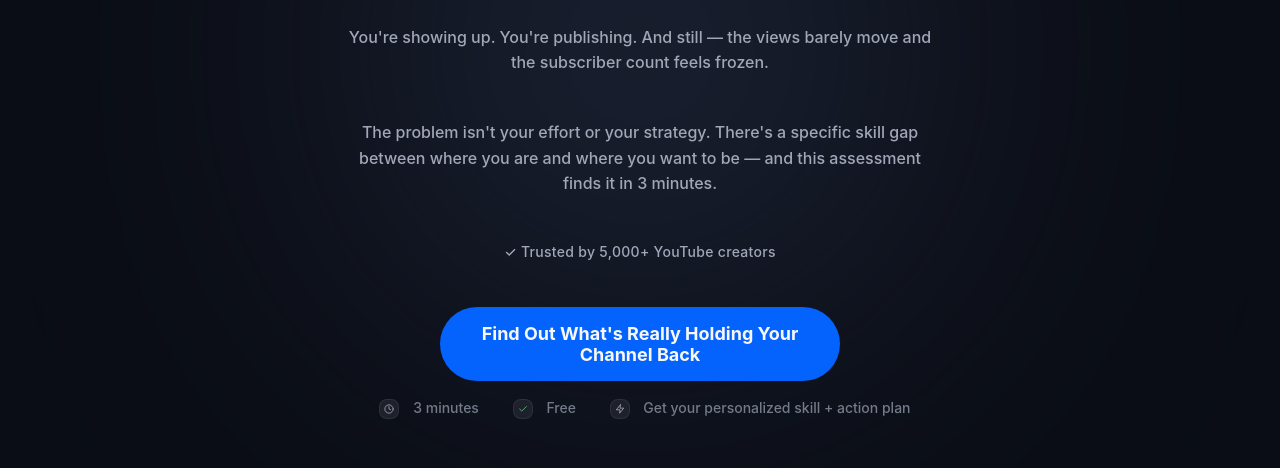
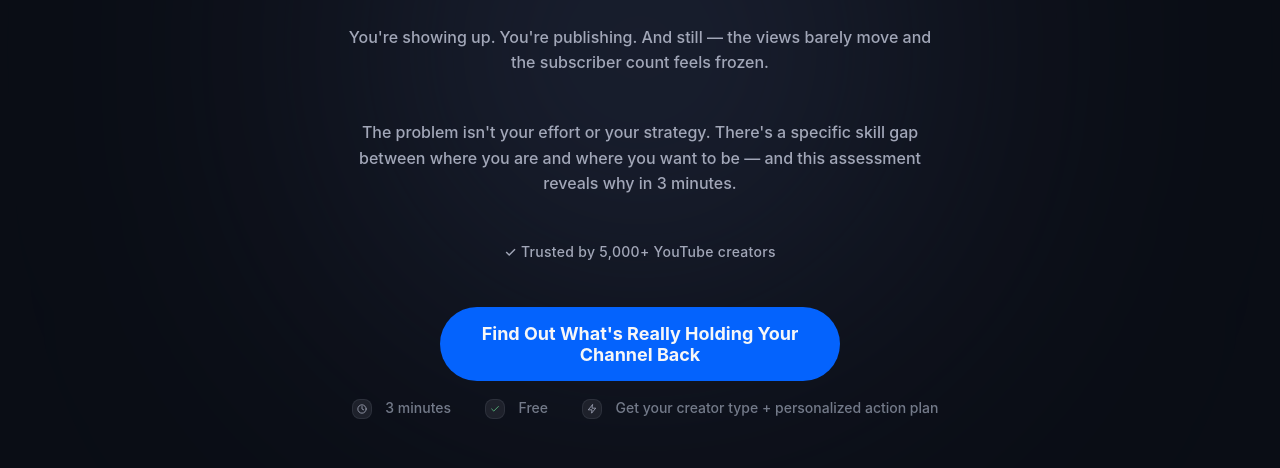
Before and after one commit to sandieman2/coaching-assessment, a website: page index.html in a window 1280 px wide. Shown: the part 484-952 px from the top of the page. Drawn offline with Linux system fonts and the light colour scheme; a web font is replaced by a local one.

Commit message:
v23: 4 copy tweaks for archetype consistency
1. Hero subhead: 'finds it' → 'reveals why'
2. CTA meta (×2): 'personalized skill + action plan' → 'creator type + personalized action plan'
3. Contact sub: added 'Your creator type and'
4. Loading sub: 'building your personalized skill report' → 'analyzing your answers to reveal your creator type'

```diff
--- a/index.html
+++ b/index.html
@@ -21,13 +21,13 @@
     <h1>Feeling frustrated that your YouTube channel isn't growing</h1>
     <h3 class="hook-sub">even though you're posting consistently?</h3>
     <p class="subhead">You're showing up. You're publishing. And still — the views barely move and the subscriber count feels frozen.</p>
-    <p class="subhead" style="margin-top: 0;">The problem isn't your effort or your strategy. There's a specific skill gap between where you are and where you want to be — and this assessment finds it in 3 minutes.</p>
+    <p class="subhead" style="margin-top: 0;">The problem isn't your effort or your strategy. There's a specific skill gap between where you are and where you want to be — and this assessment reveals why in 3 minutes.</p>
     <p class="subhead" style="margin-top: 0; font-size: 14px; color: #A2A7B8; letter-spacing: 0.3px; position: relative;">✓ Trusted by 5,000+ YouTube creators</p>
     <button class="cta-btn" onclick="startQuiz()">Find Out What's Really Holding Your Channel Back</button>
     <div class="cta-meta">
       <span><span class="icon-badge xs"><svg viewBox="0 0 24 24" stroke="#A2A7B8" fill="none"><circle cx="12" cy="12" r="10"/><polyline points="12 6 12 12 16 14"/></svg></span> 3 minutes</span>
       <span><span class="icon-badge xs"><svg viewBox="0 0 24 24" stroke="#5DC583" fill="none"><polyline points="20 6 9 17 4 12"/></svg></span> Free</span>
-      <span><span class="icon-badge xs"><svg viewBox="0 0 24 24" stroke="#A2A7B8" fill="none"><polygon points="13 2 3 14 12 14 11 22 21 10 12 10 13 2"/></svg></span> Get your personalized skill + action plan</span>
+      <span><span class="icon-badge xs"><svg viewBox="0 0 24 24" stroke="#A2A7B8" fill="none"><polygon points="13 2 3 14 12 14 11 22 21 10 12 10 13 2"/></svg></span> Get your creator type + personalized action plan</span>
     </div>
   </div>
 
@@ -107,7 +107,7 @@
     <h2>Ready to discover what's really holding your channel back?</h2>
     <p>15 questions. 3 minutes. Discover your creator type and the one skill that changes everything.</p>
     <button class="cta-btn" onclick="startQuiz()">Start the Free Assessment →</button>
-    <div class="cta-meta" style="color:#737A89;"><span><span class="icon-badge xs"><svg viewBox="0 0 24 24" stroke="#A2A7B8" fill="none"><circle cx="12" cy="12" r="10"/><polyline points="12 6 12 12 16 14"/></svg></span> 3 minutes</span><span><span class="icon-badge xs"><svg viewBox="0 0 24 24" stroke="#5DC583" fill="none"><polyline points="20 6 9 17 4 12"/></svg></span> Free</span><span><span class="icon-badge xs"><svg viewBox="0 0 24 24" stroke="#A2A7B8" fill="none"><polygon points="13 2 3 14 12 14 11 22 21 10 12 10 13 2"/></svg></span> Get your personalized skill + action plan</span></div>
+    <div class="cta-meta" style="color:#737A89;"><span><span class="icon-badge xs"><svg viewBox="0 0 24 24" stroke="#A2A7B8" fill="none"><circle cx="12" cy="12" r="10"/><polyline points="12 6 12 12 16 14"/></svg></span> 3 minutes</span><span><span class="icon-badge xs"><svg viewBox="0 0 24 24" stroke="#5DC583" fill="none"><polyline points="20 6 9 17 4 12"/></svg></span> Free</span><span><span class="icon-badge xs"><svg viewBox="0 0 24 24" stroke="#A2A7B8" fill="none"><polygon points="13 2 3 14 12 14 11 22 21 10 12 10 13 2"/></svg></span> Get your creator type + personalized action plan</span></div>
   </div>
 
   <footer><div class="footer-inner"><img src="https://cdn.sanity.io/images/7g6d2cj1/production/a2bf9b53ebbd3c08a8b691276185b95f65a7ca85-131x44.svg" alt="vidIQ" style="height:22px;opacity:0.6;"> · <a href="https://vidiq.com/coaching">vidiq.com/coaching</a> · © 2026 vidIQ</div></footer>
@@ -129,7 +129,7 @@
   <div class="loading-wrap">
     <div class="spinner"></div>
     <h2>Discovering your growth unlock…</h2>
-    <p>We're building your personalized skill report — here's what's happening.</p>
+    <p>We're analyzing your answers to reveal your creator type — here's what's happening.</p>
     <div class="loading-progress-bar" style="max-width:320px;margin:0 auto 24px;background:#1E212B;border-radius:4px;height:6px;overflow:hidden;position:relative;">
       <div id="loading-progress-fill" style="width:0%;height:100%;border-radius:4px;background:linear-gradient(90deg,#A091FF,#52B9FF);transition:width 0.6s ease;"></div>
     </div>
@@ -302,7 +302,7 @@
       ]
     },
     // 15: Contact info (was Q16, now Q15 after removing open text question)
-    { type: 'contact', heading: "Almost there — tell us who you are", sub: "Your personalized skills report is just one click away." },
+    { type: 'contact', heading: "Almost there — tell us who you are", sub: "Your creator type and personalized skills report are just one click away." },
   ];
   let current = 0;
   let answers = {};
```
